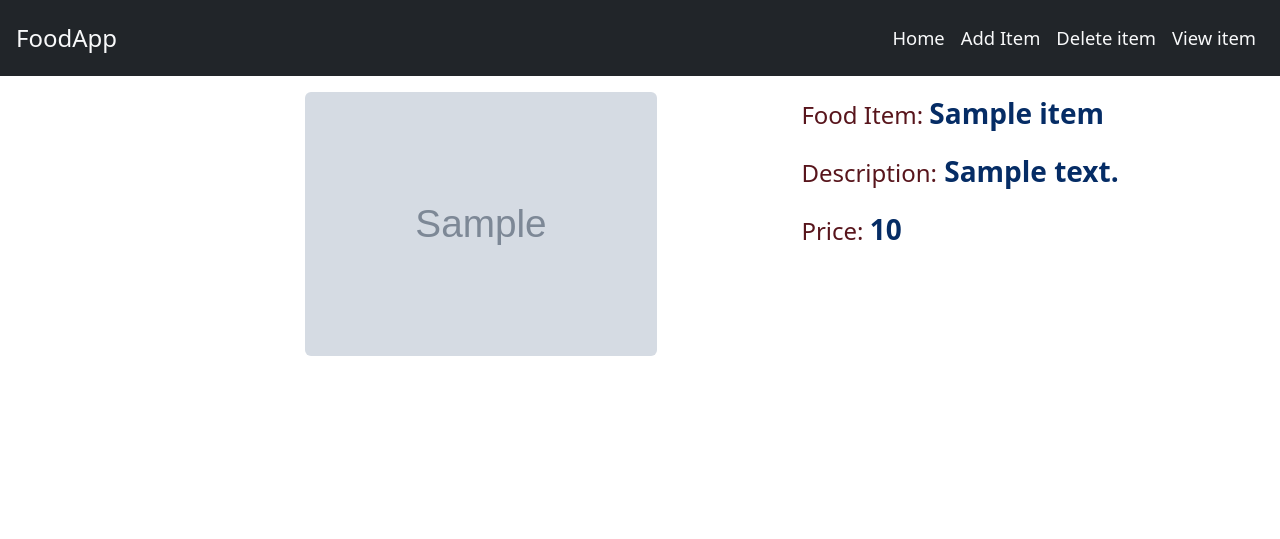
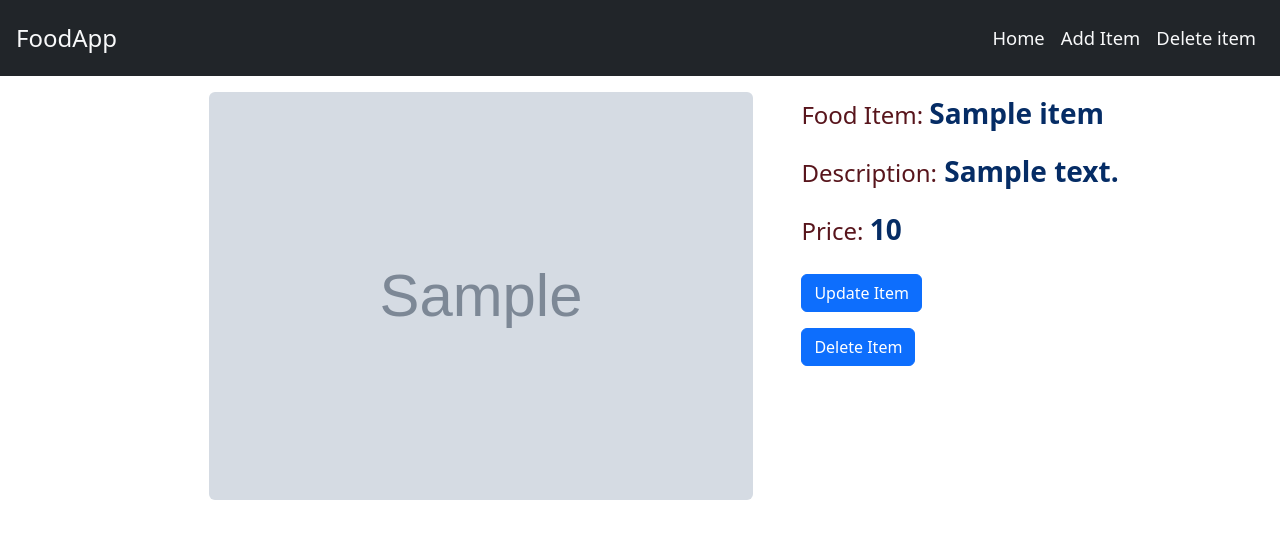
Before and after one commit to nikeshgamal24/Django, a Django app: template templates/food/detail.html in a window 1280 px wide. Shown: the top 539 px of the page. Run offline with Django 3.2, Linux system fonts and the light colour scheme; the template is opened without the code that fills it: most values are stand-ins (such as "Sample title", 1, 10 or a date in 2020); grey boxes marked "Sample" are stand-in pictures.

Commit message:
created and updated basic templates

```diff
--- a/templates/food/base.html
+++ b/templates/food/base.html
@@ -23,9 +23,8 @@
 
             <div class="navbar-nav feature">
                 <a class="nav-link text-light" aria-current="page" href="{% url 'food:index' %}">Home</a>
-                <a class="nav-link text-light" href="#">Add Item</a>
+                <a class="nav-link text-light" href="{% url 'food:create_item' %}">Add Item</a>
                 <a class="nav-link text-light" href="#">Delete item</a>
-                <a class="nav-link text-light" href="#">View item</a>
             </div>
         </div>
     </nav>
--- a/templates/food/detail.html
+++ b/templates/food/detail.html
@@ -1,9 +1,13 @@
 {% extends 'food/base.html' %}
+
+
+<!-- 'item' is passed to this document as a context so we can use the item to get the item necessary info to use in different section for creating a dynamic feature-->
+
 <!-- detail block template -->
 {% block body %}
 <div class="d-flex justify-content-center my-3">
     <div class="w-50">
-        <img src=" {{item.item_image}} " class="rounded mx-auto d-block " alt="{{item.item_name}} " width="55%">
+        <img src=" {{item.item_image}} " class="rounded mx-auto d-block " alt="{{item.item_name}} " width="85%">
     </div>
     <div class="w-40 pr-4">
         <div>
@@ -16,6 +20,9 @@
         <div>
             <p class="fs-3 fw-semibold text-primary-emphasis"><span class="fs-4 fw-normal text-danger-emphasis"> Price: </span> {{item.item_price}}</p>
         </div>
+        <a class="btn btn-primary my-2" href="{% url 'food:update_item' item.id%}"> Update Item</a>
+        <br>
+        <a class="btn btn-primary my-2" href="{% url 'food:delete_item' item.id%}"> Delete Item</a>
     </div>
 </div>
 {% endblock %}
--- a/templates/food/index.html
+++ b/templates/food/index.html
@@ -17,9 +17,9 @@
     {% block body%}
     <!-- Home page template -->
     {% for item in item_list%}
-    <div class="d-flex justify-content-center my-2">
+    <div class="d-flex justify-content-center my-1">
         <div class="w-50 border-black">
-            <img src=" {{item.item_image}} " class="rounded mx-auto d-block " alt="{{item.item_name}} " width="40%">
+            <img src=" {{item.item_image}} " class="rounded mx-auto d-block " alt="{{item.item_name}} " width="45%">
         </div>
         <div class="w-40">
             <div>
```
Also changed, not shown: templates/food/item-delete.html (added, +10 -0 lines), templates/food/item_form.html (added, +8 -0 lines).
